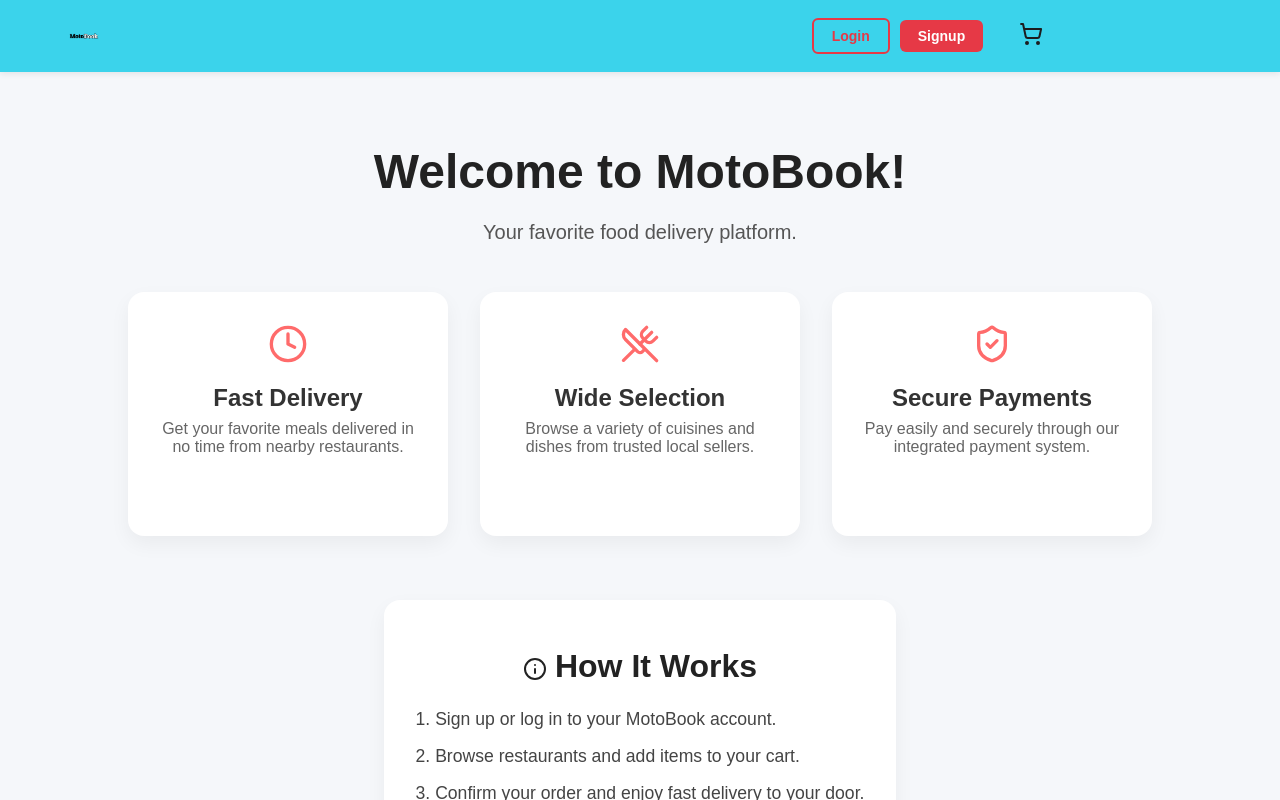
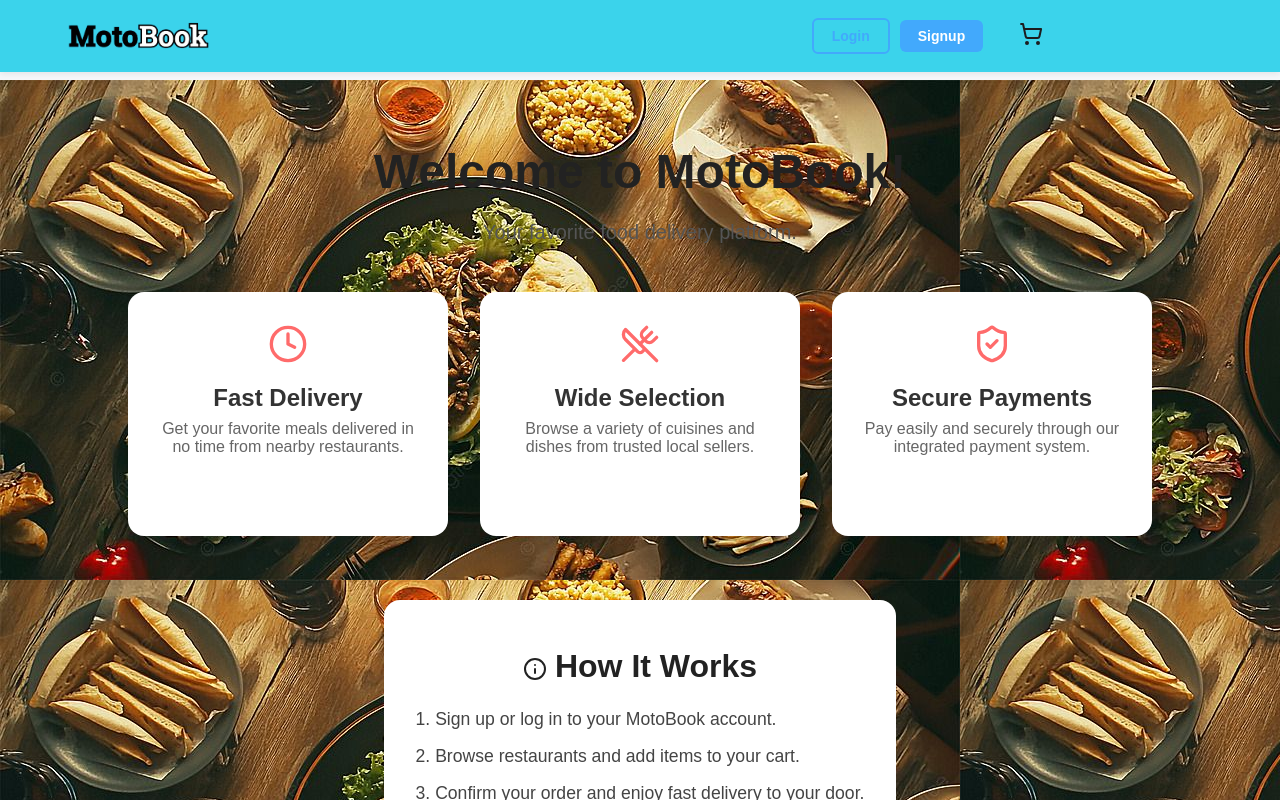
Before and after one commit to Kennyy02/Motobook, a React (Vite) app in the folder frontend/: page / in a window 1280 px wide. Shown: the top 800 px of the page. Built offline with nearby package versions, Linux system fonts and the light colour scheme; no server answers.

Commit message:
Fixed header

```diff
--- a/frontend/src/styles/landing/Header.css
+++ b/frontend/src/styles/landing/Header.css
@@ -73,21 +73,21 @@
 
 .login-btn {
   background-color: transparent;
-  color: #e63946;
-  border: 2px solid #e63946;
+  color: #42a9fc;
+  border: 2px solid #42a9fc;
 }
 
 .login-btn:hover {
-  background-color: #ffeaea;
+  background-color: transparent;
 }
 
 .signup-btn {
-  background-color: #e63946;
+  background-color: #42a9fc;
   color: #fff;
 }
 
 .signup-btn:hover {
-  background-color: #c4273a;
+  background-color: #2b4cc4;
 }
 
 .user-name {
--- a/frontend/src/styles/landing/LandingPage.css
+++ b/frontend/src/styles/landing/LandingPage.css
@@ -18,6 +18,7 @@ body {
   flex-direction: column;
   align-items: center;
   text-align: center;
+  background-image: url("../../assets/logo/bg1.jpg");
 }
 
 .landing-container h1 {
```
Also changed, not shown: frontend/src/assets/logo/Motobook.png, frontend/src/assets/logo/bg1.jpg (added).
